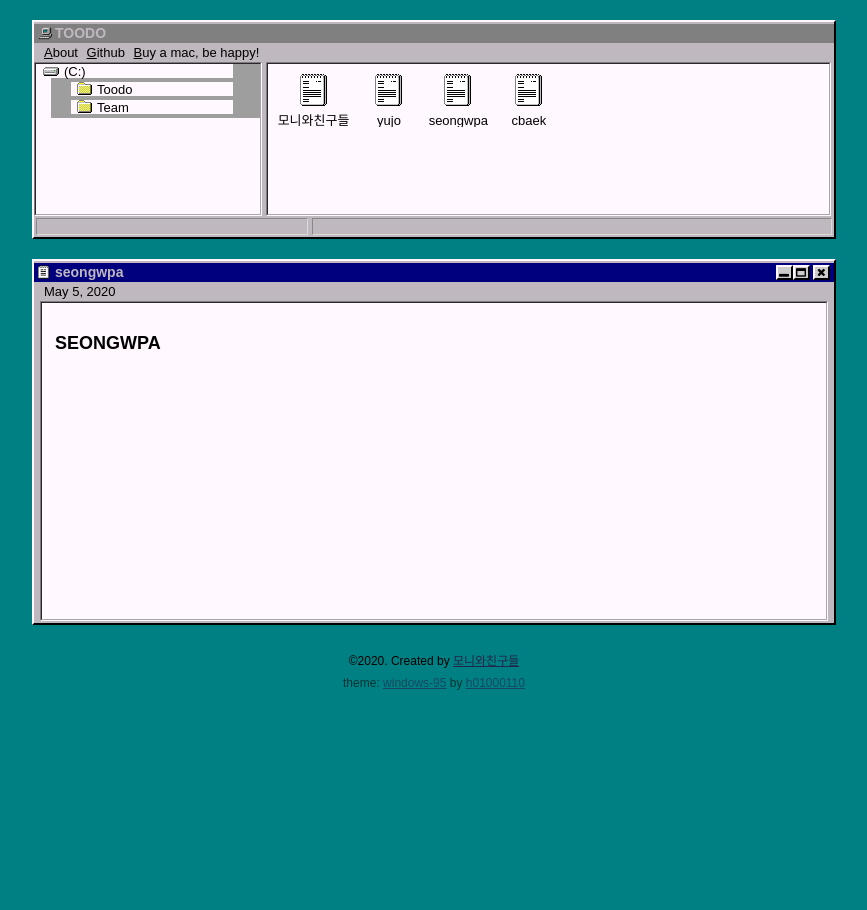
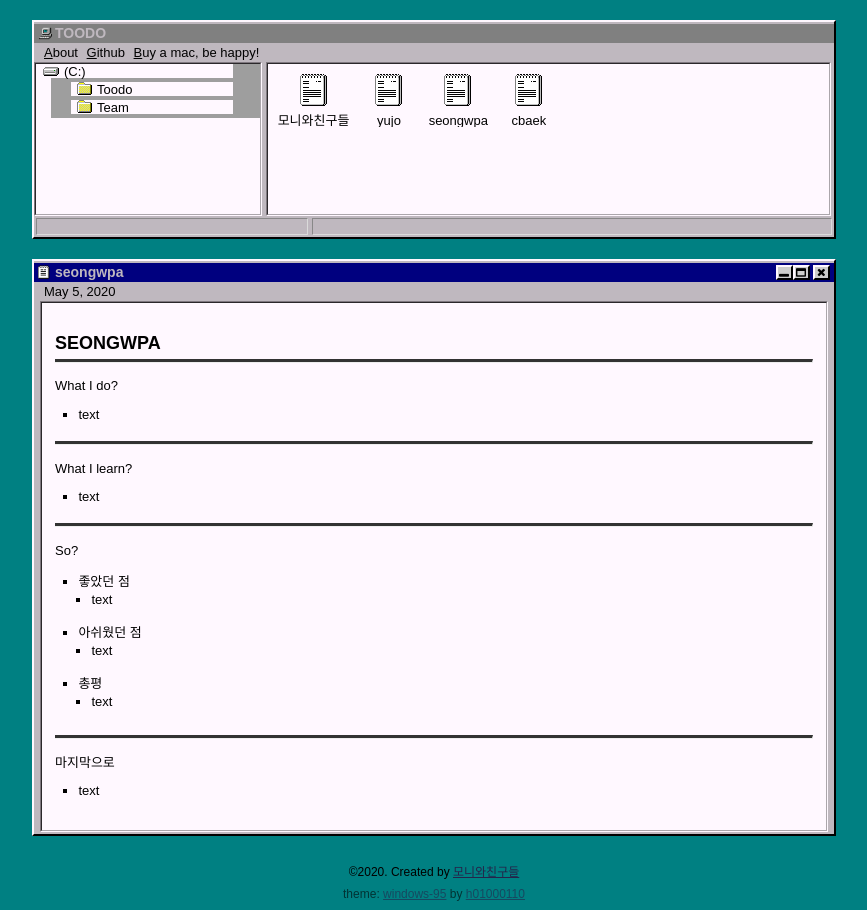
Before and after one commit to yujo11/PROGRAM_42, a Jekyll site: the page built from docs/_posts/2020-05-05-seongwpa.md, in a window 1280 px wide. Shown: the whole page, without its empty margins (206-1073 px from the left). Built offline with Jekyll 4.4.1, drawn with Linux system fonts in a browser that asks for light colours; grey boxes are pictures that could not be loaded.

Commit message:
Edit cbaek's text and Add template text for seongwpa

```diff
--- a/docs/_posts/2020-05-05-seongwpa.md
+++ b/docs/_posts/2020-05-05-seongwpa.md
@@ -5,3 +5,37 @@ tags: team
 ---
 
 ## SEONGWPA
+
+---
+
+### What I do?
+
+- text
+
+---
+
+### What I learn?
+
+- text
+
+---
+
+### So?
+
+- 좋았던 점
+
+  - text
+
+- 아쉬웠던 점
+
+  - text
+
+- 총평
+
+  - text
+
+___
+
+### 마지막으로
+
+- text
```
Also changed, not shown: docs/_posts/2020-05-05-cbaek.md (+1 -1 lines).
